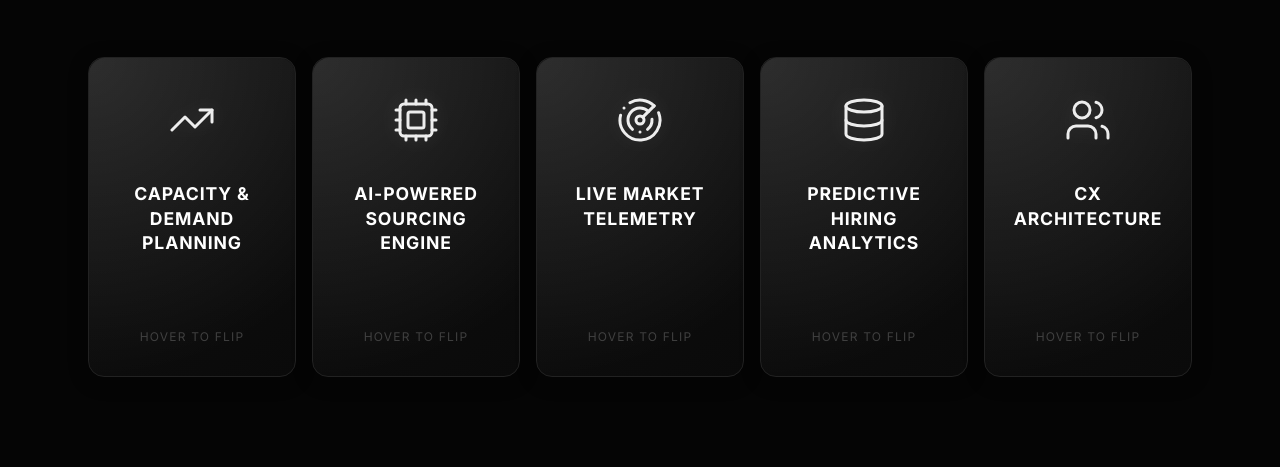
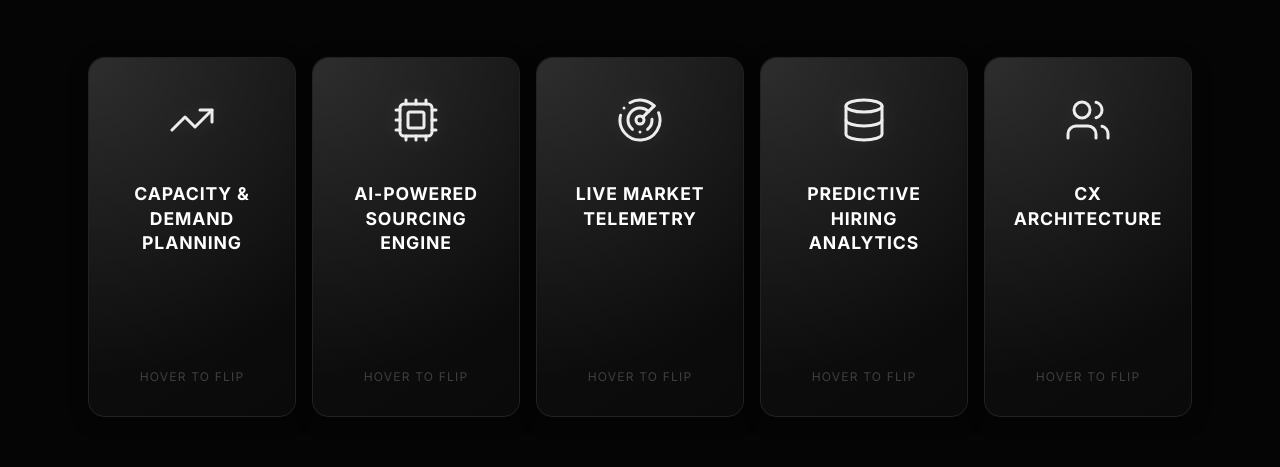
Before and after one commit to amitmoun/amit.sourcecode, a Next.js app: page / in a window 1280 px wide. Shown: the part 810-1277 px from the top of the page. Built offline with nearby package versions, Linux system fonts and the light colour scheme; a web font is replaced by a local one.

Commit message:
fix(os-tiles): Add overflow:hidden to card back, reduce description font size, increase card height to prevent text bleed

```diff
--- a/src/components/SourcingSuperpowers.module.css
+++ b/src/components/SourcingSuperpowers.module.css
@@ -96,7 +96,7 @@
     /* evenly distribute */
     min-width: 0;
     /* Allow shrinking */
-    height: 320px;
+    height: 360px;
     /* Fixed height for uniformity */
     perspective: 1000px;
     /* Essential for 3D effect */
@@ -181,14 +181,17 @@
     border: 1px solid var(--foreground);
     /* Highlight border on reveal */
     box-shadow: 0 0 20px rgba(255, 255, 255, 0.05);
+    overflow: hidden;
+    justify-content: flex-start;
+    padding-top: 1.5rem;
 }
 
 .cardDescription {
     font-family: var(--font-inter);
-    font-size: 0.95rem;
-    line-height: 1.5;
+    font-size: 0.82rem;
+    line-height: 1.55;
     color: #ddd;
-    margin-bottom: 1.5rem;
+    margin-bottom: 1rem;
 }
 
 .tags {
```
